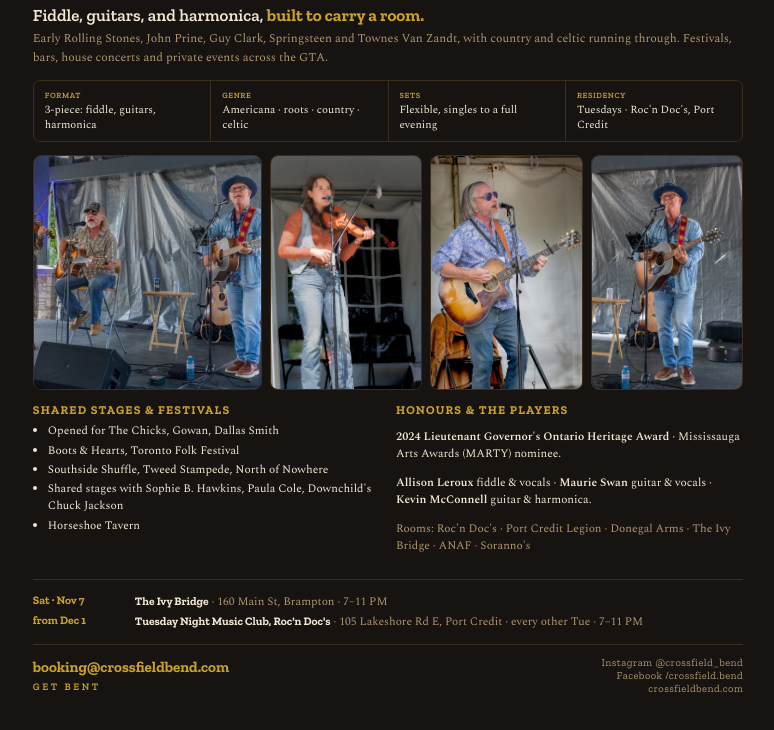
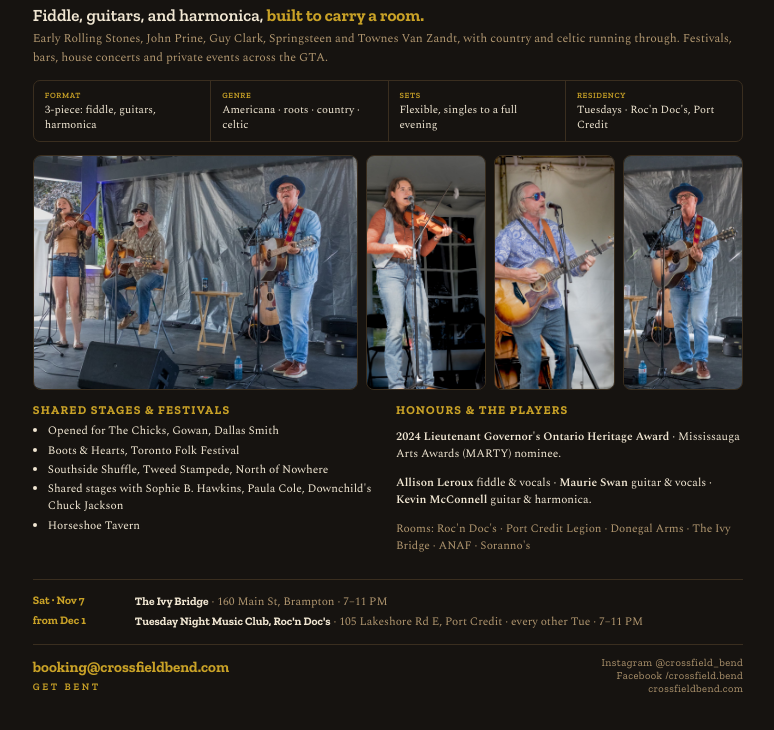
Before and after one commit to Derrick-Young-The-Band/CrossfieldBend, a plain HTML site: page epk-onesheet.html in a window 1280 px wide. Shown: the part 122-852 px from the top of the page, without its empty margins (20-794 px from the left). Drawn offline with nearby package versions, Linux system fonts and the light colour scheme.

Commit message:
One-sheet: widen band photo so Allison is not cropped
Co-Authored-By: Claude Opus 4.8 <noreply@anthropic.com>
Claude-Session: https://claude.ai/code/session_01EBHcj2aQsQPyRZSQV7bPdN

```diff
--- a/epk-onesheet.html
+++ b/epk-onesheet.html
@@ -28,8 +28,9 @@
   .facts .f:last-child{border-right:0}
   .facts .k{font-family:'Zilla Slab',serif;text-transform:uppercase;letter-spacing:.08em;font-size:8px;color:var(--gold);font-weight:600}
   .facts .v{font-size:11px;color:var(--cream);margin-top:3px;line-height:1.3}
-  .photorow{display:grid;grid-template-columns:1.5fr 1fr 1fr 1fr;gap:8px;margin:6px 0 14px}
+  .photorow{display:grid;grid-template-columns:2.7fr 1fr 1fr 1fr;gap:8px;margin:6px 0 14px}
   .photorow img{width:100%;height:2.45in;object-fit:cover;object-position:center 20%;border-radius:8px;border:1px solid var(--line);display:block}
+  .photorow img.band{object-position:center 45%}
   .cols{display:flex;gap:16px}
   .cols .c{flex:1}
   h2.sh{font-size:12px;color:var(--gold);text-transform:uppercase;letter-spacing:.1em;margin-bottom:6px}
@@ -68,7 +69,7 @@
   </div>
 
   <div class="photorow">
-    <img src="assets/gallery-01.jpg" alt="Crossfield Bend live, full band" />
+    <img class="band" src="assets/gallery-01.jpg" alt="Crossfield Bend live, full band" />
     <img src="assets/gallery-05.jpg" alt="Allison Leroux on fiddle" />
     <img src="assets/maurie.jpg" alt="Maurie Swan on guitar" />
     <img src="assets/gallery-07.jpg" alt="Kevin McConnell" />
```
Also changed, not shown: 1 other file.
